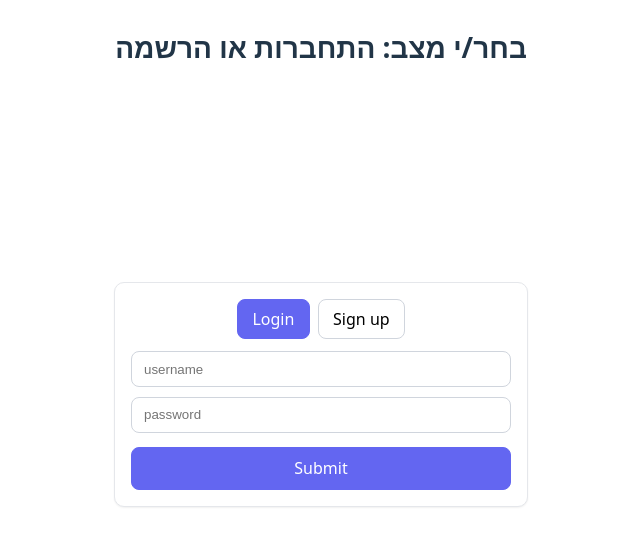
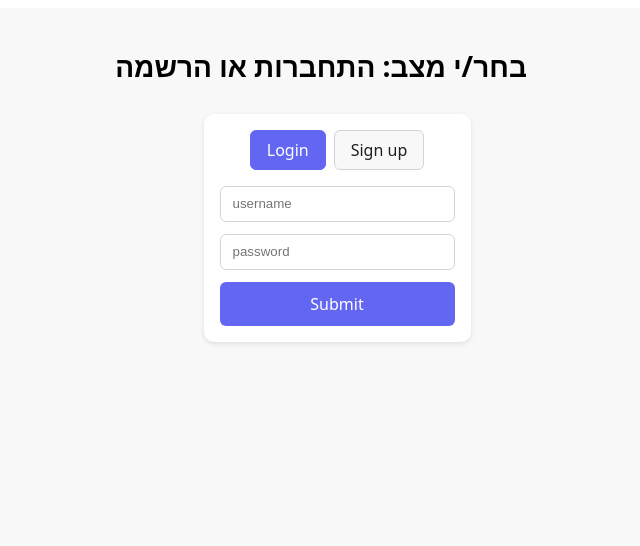
Before and after one commit to matanyaAlkobi/kodplay-client, a React (Vite) app: page / in a window 1280 px wide. Shown: the top 546 px of the page, without its empty margins (319-959 px from the left). Built offline with nearby package versions, Linux system fonts and the light colour scheme; no server answers.

Commit message:
Website design

```diff
--- a/src/styles/ImagePickerPage.css
+++ b/src/styles/ImagePickerPage.css
@@ -1,43 +1,87 @@
+/* ===== Base styles ===== */
 .image-handle {
   display: flex;
-    justify-content: center;
   flex-direction: column;
   align-items: center;
+  justify-content: flex-start; /* אפשר גם center אם רוצים למרכז את התוכן */
+  min-height: 100vh;           /* תופס את כל גובה המסך */
+  width: 100%;
+  padding: 2rem;
+  gap: 2rem;
+  background-color: #f8f8f8;   /* Light Mode */
+  box-sizing: border-box;
 }
-
-.h2-uploadImage {
-    display: flex;
-    justify-self: center;
+.h2-uploadImage h2 {
+  text-align: center;
 }
 
 .too-options {
   display: flex;
-    flex-direction: row;
+  gap: 2rem;
+  flex-wrap: wrap;
   justify-content: center;
 }
 
-.uploadImage-section {
+.uploadImage-section,
+.selfTakingPicture-section {
   background-color: aqua;
-    padding: 50px;
-    border-radius: 100%;
+  border-radius: 50%;
+  width: 200px;
+  height: 200px;
   display: flex;
   justify-content: center;
   align-items: center;
-    margin: 10px;
-    margin-top: 150px;
-    width: 200px;
-    height: 200px;
+  margin-top: 50px;
+  transition: all 0.2s ease;
 }
 
+.uploadImage-section:hover,
+.selfTakingPicture-section:hover {
+  transform: scale(1.05);
+}
+
+button {
+  padding: 0.7rem 1.2rem;
+  border: none;
+  border-radius: 8px;
+  background-color: #6366f1;
+  color: white;
+  cursor: pointer;
+  transition: all 0.2s ease;
+}
+
+button:hover {
+  background-color: #5558ec;
+}
+
+
+/* Dark Mode */
+@media (prefers-color-scheme: dark) {
+  .image-handle {
+    background-color: #121212;
+    color: #f0f0f0;
+  }
+}
+
+  .uploadImage-section,
   .selfTakingPicture-section {
-    background-color: aqua;
-    padding: 50px;
-    border-radius: 100%;
-    display: flex;
-    justify-content: center;
-    align-items: center;
-    margin: 10px;
-    margin-top: 150px;
-    width: 200px;
-    height: 200px;
+    background-color: #3700b3;
   }
+
+  button {
+    background-color: #bb86fc;
+    color: #1f1f1f;
+  }
+
+  button:hover {
+    background-color: #9b59d3;
+  }
+}
+
+/* Responsiveness */
+@media (max-width: 768px) {
+  .too-options {
+    flex-direction: column;
+    gap: 1rem;
+  }
+}
--- a/src/styles/entry.css
+++ b/src/styles/entry.css
@@ -1,125 +1,140 @@
+/* ===== Base styles ===== */
 #entry {
-    min-block-size: 100vh;
-    display: flex;
-    flex-direction: column;
-    gap: 1.5rem;
-    align-items: stretch;
-    padding: 1.5rem;
+  min-height: 100vh;
+  display: flex;
+  flex-direction: column;
+  align-items: center;
+  padding: 1.5rem;
+  gap: 1rem;
+  background-color: #f8f8f8;
+  color: #000;
 }
 
 #entry h1 {
-    margin: 0;
-    align-self: center;
-    font-size: 1.75rem;
-    font-weight: 600;
-    text-align: start;
+  font-size: 1.75rem;
+  text-align: center;
+  margin-bottom: 1rem;
 }
 
-#entry > div {
-    display: flex;
-    justify-content: center;
-    align-items: center;
-    margin-block-start: -130px;
-    gap: 0.75rem;
-    flex: 1 1 auto;
-    inline-size: 100%;
-}
-
-#entry button {
-    padding: 0.6rem 1rem;
-    border-radius: 8px;
-    border: 1px solid #d0d5dd;
-    background: #ffffff;
-    cursor: pointer;
-    transition: background 0.15s ease, box-shadow 0.15s ease;
-}
-
-#entry button:hover {
-    background: #f2f4f7;
-    box-shadow: 0 1px 2px rgba(0, 0, 0, 0.06);
-}
-
-#entry button:active {
-    background: #eaecf0;
-}
-
-/* Panel holding tabs and form */
 #entry .panel {
-  inline-size: 100%;
-  max-inline-size: 380px;
+  width: 100%;
+  max-width: 400px;
+  background-color: #ffffff;
+  border-radius: 10px;
   padding: 1rem;
-  border: 1px solid #e5e7eb;
-  border-radius: 10px;
-  background: #ffffff;
-  box-shadow: 0 1px 2px rgba(0,0,0,0.06);
+  box-shadow: 0 2px 5px rgba(0,0,0,0.1);
   display: flex;
   flex-direction: column;
-  gap: 0.75rem;
+  gap: 1rem;
 }
 
 /* Tabs */
 #entry .tabs {
   display: flex;
   justify-content: center;
-  align-items: center;
   gap: 0.5rem;
 }
 
 #entry .tabs button {
-  padding: 0.5rem 0.9rem;
+  padding: 0.5rem 1rem;
+  border-radius: 6px;
+  border: 1px solid #d0d5dd;
+  background-color: #f8f8f8;
+  cursor: pointer;
 }
 
 #entry .tabs button.active {
+  background-color: #6366f1;
+  color: white;
   border-color: #6366f1;
-  background: #6366f1;
-  color: #fff;
 }
 
-/* Form styling inside the panel */
+/* Form */
 #entry form {
-  inline-size: 100%;
   display: flex;
   flex-direction: column;
-  gap: 0.6rem;
+  gap: 0.75rem;
 }
 
-#entry input[type="text"],
-#entry input[type="password"],
-#entry input[type="email"] {
+#entry input {
   padding: 0.6rem 0.75rem;
+  border-radius: 6px;
   border: 1px solid #d0d5dd;
-  border-radius: 8px;
   outline: none;
 }
 
 #entry input:focus {
   border-color: #6366f1;
-  box-shadow: 0 0 0 3px rgba(99, 102, 241, 0.2);
+  box-shadow: 0 0 0 3px rgba(99,102,241,0.2);
 }
 
-#entry form button[type="submit"] {
-  margin-block-start: 0.25rem;
-  padding: 0.6rem 0.75rem;
-  border-radius: 8px;
-  border: 1px solid #6366f1;
-  background: #6366f1;
-  color: #fff;
+#entry button[type="submit"] {
+  padding: 0.7rem 1rem;
+  background-color: #6366f1;
+  color: white;
+  border: none;
+  border-radius: 6px;
   cursor: pointer;
-  transition: background 0.15s ease, box-shadow 0.15s ease;
 }
 
-#entry form button[type="submit"]:hover {
-  background: #5558ec;
+#entry button[type="submit"]:hover {
+  background-color: #5558ec;
 }
 
 #entry .error {
   color: #b42318;
-  margin: 0;
   font-size: 0.9rem;
 }
 
 #entry .hint {
   color: #475467;
-  margin: 0;
   font-size: 0.9rem;
 }
+
+/* Dark Mode */
+@media (prefers-color-scheme: dark) {
+  #entry {
+    background-color: #121212;
+    color: #f0f0f0;
+  }
+
+  #entry .panel {
+    background-color: #1f1f1f;
+    box-shadow: 0 2px 5px rgba(0,0,0,0.5);
+  }
+
+  #entry input {
+    background-color: #2c2c2c;
+    border: 1px solid #444;
+    color: #f0f0f0;
+  }
+
+  #entry button[type="submit"] {
+    background-color: #bb86fc;
+    color: #1f1f1f;
+  }
+
+  #entry .tabs button {
+    background-color: #2c2c2c;
+    color: #f0f0f0;
+    border: 1px solid #444;
+  }
+
+  #entry .tabs button.active {
+    background-color: #bb86fc;
+    color: #1f1f1f;
+    border-color: #bb86fc;
+  }
+}
+
+/* Responsiveness */
+@media (max-width: 480px) {
+  #entry .panel {
+    padding: 0.75rem;
+  }
+
+  #entry .tabs button {
+    padding: 0.4rem 0.6rem;
+    font-size: 0.9rem;
+  }
+}
--- a/src/styles/layout.css
+++ b/src/styles/layout.css
@@ -1,32 +1,80 @@
-.logo-section img{
-    grid-column: 1;
-    width: 200px
+/* ===== Base styles ===== */
+header {
+  display: grid;
+  grid-template-columns: 15% 70% 15%;
+  background-color: antiquewhite;
+  margin: -8px;
+  padding: 10px 20px;
+  color: #000;
+}
 
+.logo-section img {
+  width: 150px;
+  height: auto;
 }
 
 .navbar-section {
-    grid-column: 2;
-    display: flex;
-    flex-direction: column;
-    justify-content: center;
-    justify-self: center;
+  display: flex;
+  justify-content: center;
+  align-items: center;
 }
 
-.profile-section {
-    grid-column: 3;
-    justify-self: end;
-    padding: 5px;
+.profile-section button {
+  background-color: #007bff;
+  color: white;
+  border: none;
+  border-radius: 6px;
+  padding: 5px 10px;
+  cursor: pointer;
+  transition: all 0.2s ease;
 }
 
-header {
-    display: grid;
-    grid-template-columns: 15% 70% 15%;
-    background-color: antiquewhite;
-    margin:  -8px;
+.profile-section button:hover {
+  background-color: #0056b3;
 }
 
-.navbar-section nav{
-    display: flex;
-    gap: 1rem;
-    align-items: center;
+/* Navbar */
+.navbar-section nav {
+  display: flex;
+  gap: 1rem;
 }
+
+/* Outlet area */
+.outlet-arae {
+  padding: 1rem;
+}
+
+/* ===== Dark Mode ===== */
+@media (prefers-color-scheme: dark) {
+  header {
+    background-color: #1f1f1f;
+    color: #f0f0f0;
+  }
+
+  .profile-section button {
+    background-color: #bb86fc;
+    color: #1f1f1f;
+  }
+
+  .navbar-section nav a {
+    color: #f0f0f0;
+  }
+}
+
+/* ===== Responsiveness ===== */
+@media (max-width: 768px) {
+  header {
+    grid-template-columns: 1fr;
+    text-align: center;
+    gap: 10px;
+  }
+
+  .navbar-section {
+    flex-direction: column;
+    gap: 10px;
+  }
+
+  .profile-section {
+    justify-self: center;
+  }
+}
--- a/src/styles/login.css
+++ b/src/styles/login.css
@@ -1,62 +1,91 @@
-/* Basic, minimal styling for Login page */
-
+/* ===== Base styles ===== */
 #login {
-  min-block-size: 100vh;
+  min-height: 100vh;
   display: grid;
   place-items: center;
   padding: 1.5rem;
+  background-color: #f8f8f8;
+  color: #000;
 }
 
 #login form {
-  inline-size: 100%;
-  max-inline-size: 360px;
+  max-width: 360px;
+  width: 100%;
+  padding: 1rem;
+  background-color: #ffffff;
+  border-radius: 10px;
   display: flex;
   flex-direction: column;
   gap: 0.75rem;
-  padding: 1.25rem;
-  border: 1px solid #e5e7eb;
-  border-radius: 10px;
-  background: #ffffff;
-  box-shadow: 0 1px 2px rgba(0,0,0,0.06);
+  box-shadow: 0 2px 5px rgba(0,0,0,0.1);
 }
 
-#login input[type="text"],
-#login input[type="password"],
-#login input[type="email"] {
+#login input {
   padding: 0.6rem 0.75rem;
+  border-radius: 6px;
   border: 1px solid #d0d5dd;
-  border-radius: 8px;
   outline: none;
 }
 
 #login input:focus {
   border-color: #6366f1;
-  box-shadow: 0 0 0 3px rgba(99, 102, 241, 0.2);
+  box-shadow: 0 0 0 3px rgba(99,102,241,0.2);
 }
 
 #login button {
-  margin-block-start: 0.25rem;
-  padding: 0.6rem 0.75rem;
-  border-radius: 8px;
-  border: 1px solid #6366f1;
-  background: #6366f1;
-  color: #fff;
+  padding: 0.7rem 1rem;
+  border-radius: 6px;
+  background-color: #6366f1;
+  color: white;
+  border: none;
   cursor: pointer;
-  transition: background 0.15s ease, box-shadow 0.15s ease;
 }
 
 #login button:hover {
-  background: #5558ec;
+  background-color: #5558ec;
 }
 
 #login .error {
   color: #b42318;
-  margin: 0;
   font-size: 0.9rem;
 }
 
 #login .hint {
   color: #475467;
-  margin: 0;
   font-size: 0.9rem;
 }
+
+/* Dark Mode */
+@media (prefers-color-scheme: dark) {
+  #login {
+    background-color: #121212;
+    color: #f0f0f0;
+  }
+
+  #login form {
+    background-color: #1f1f1f;
+    box-shadow: 0 2px 5px rgba(0,0,0,0.5);
+  }
+
+  #login input {
+    background-color: #2c2c2c;
+    border: 1px solid #444;
+    color: #f0f0f0;
+  }
+
+  #login button {
+    background-color: #bb86fc;
+    color: #1f1f1f;
+  }
+
+  #login button:hover {
+    background-color: #9b59d3;
+  }
+}
+
+/* Responsiveness */
+@media (max-width: 480px) {
+  #login form {
+    padding: 0.75rem;
+  }
+}
```
Lines whose indentation alone changed are shown as unchanged.
